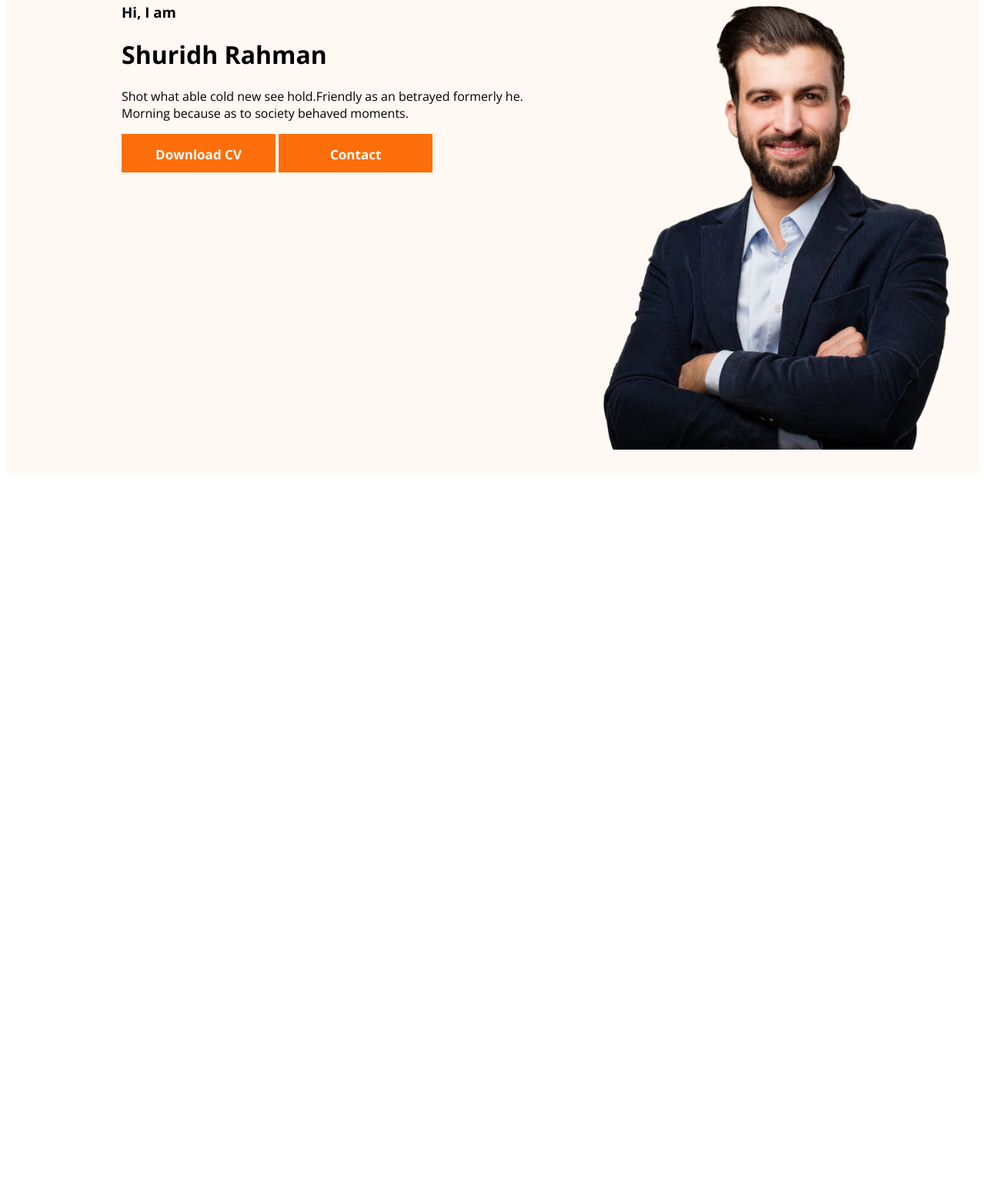
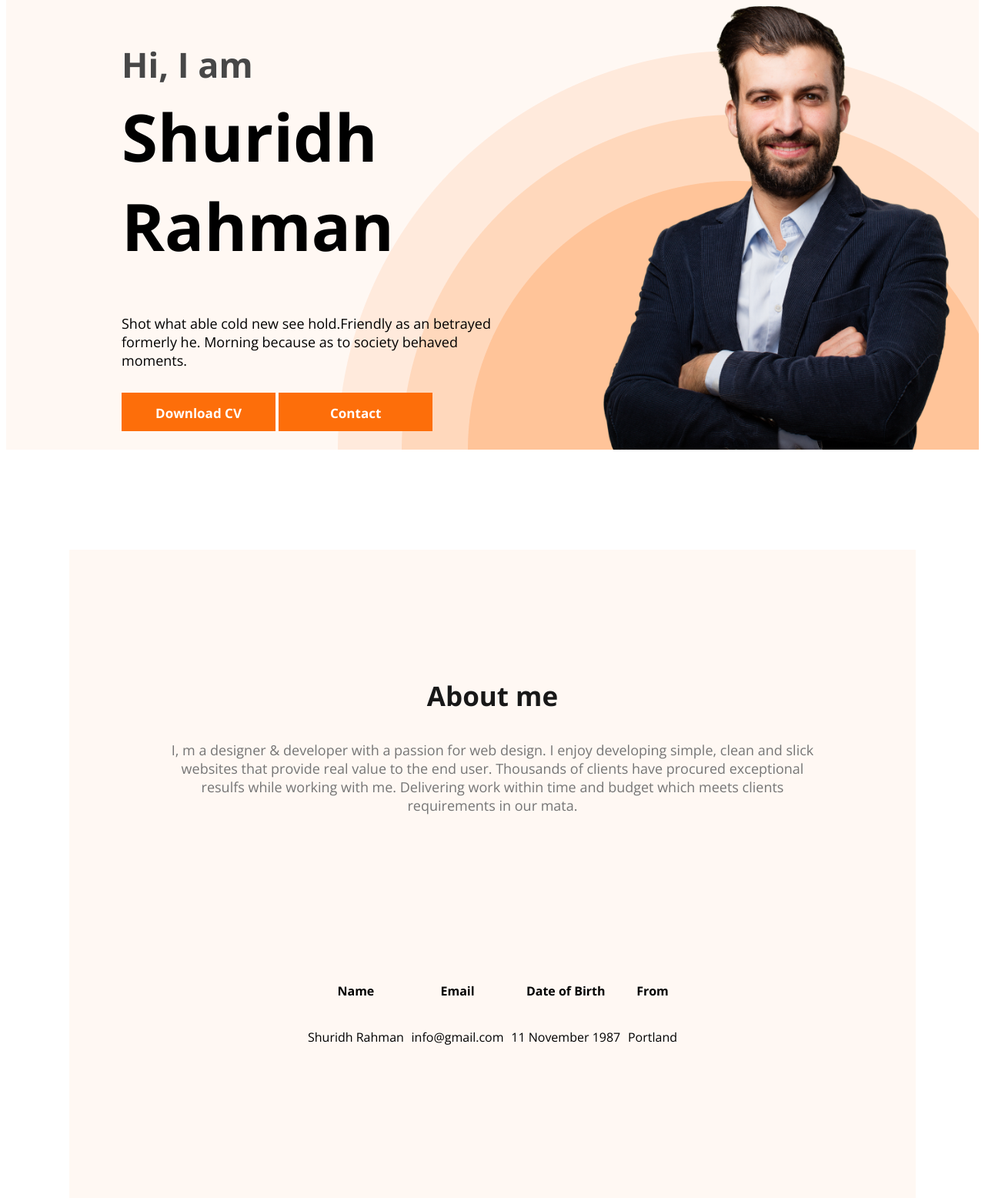
Before and after one commit to Shuridh/developer-portfolio, a plain HTML site: page index.html in a window 1280 px wide. Shown: the part 205-1761 px from the top of the page at 77% size. Before the commit the page ends 827 px from the top, so only its background shows below. Drawn offline with nearby package versions, Linux system fonts and the light colour scheme.

Commit message:
5th commit

```diff
--- a/index.html
+++ b/index.html
@@ -71,10 +71,76 @@
         }
         .header{
            background-color:#FFF8F3;
+           background-image: url(images/header_bg.png);
+           background-repeat: no-repeat;
+           background-position: bottom right;
         }
         .banner{
-            padding: 30px 30px 30px 150px;
+            padding: 30px 30px 0px 150px;
             display: flex;
+            align-items: center;
+            justify-content: space-between;
+        }
+        .ban1{
+            font-size: 45px;
+            color:#474747;
+            margin-bottom: 0;
+
+        }
+        .ban2{
+            margin-top: 5px;
+            font-size: 85px;
+            font weight: 700;
+            margin bottom: 20px
+
+        }
+        .ban4{
+            margin-bottom: 30px;
+            font-size: 18px;
+        }
+        .ban3{
+            max-width: 500px;
+        }
+        main{
+            max-height: 520px;
+            max-width: 1100px;
+            margin: 0 auto;
+
+        }
+        .about{
+
+            padding: 131px;
+            background-color:  #FFF8F3;
+            margin: 130px 0px;
+
+        }
+        .ban5{
+            color: #181818;
+            text-align: center;
+            font-size: 35px;
+            font-weight: 700;
+            /* width: 169px;
+            height:48px; */
+
+        }
+        .ban6{
+            /* display: flex;   */
+            color: #757575;
+            text-align: center;
+            font-size: 18px;
+            font-weight: 400;
+
+        }
+        .info-container{
+            display: flex;
+            justify-content: space-between;
+            padding: 179px;
+        }
+        .info{
+            text-align: center;
+            display: flex;
+            flex-direction: column;
+
         }
     </style>
 </head>
@@ -89,12 +155,12 @@
             </ul>
         </nav>
         <div class="banner">
-          <div>
+          <div class="ban3">
             <h3 class="ban1">Hi, I am
 
             </h3>
             <h1 class="ban2">Shuridh Rahman</h1>
-            <p>
+            <p class="ban4">
                 <!--  -->
                 Shot what able cold new see hold.Friendly as an betrayed formerly he. Morning because as to society behaved moments.
             </p>
@@ -110,7 +176,30 @@
 
     </header>
     <main>
-
+     <section class="about">
+        <h3 class="ban5">About me</h3>
+        <p class="ban6">
+            I, m a designer & developer with a passion for web design. I enjoy developing simple, clean and slick websites that provide real value to the end user. Thousands of clients have procured exceptional resulfs while working with me. Delivering work within time and budget which meets clients requirements in our mata.
+        </p>
+        <div class="info-container">
+            <div class="info">
+                <h4 class="info-title">Name</h4>
+                <p class="info-description">Shuridh Rahman</p>
+            </div>
+            <div class="info">
+                <h4 class="info-title">Email</h4>
+                <p class="info-description">info@gmail.com</p>
+            </div>
+            <div class="info">
+                <h4 class="info-title">Date of Birth</h4>
+                <p class="info-description">11 November 1987</p>
+            </div>
+            <div class="info">
+                <h4 class="info-title">From</h4>
+                <p class="info-description">Portland</p>
+            </div>
+        </div>
+     </section>
     </main>
     <footer>
 
```
